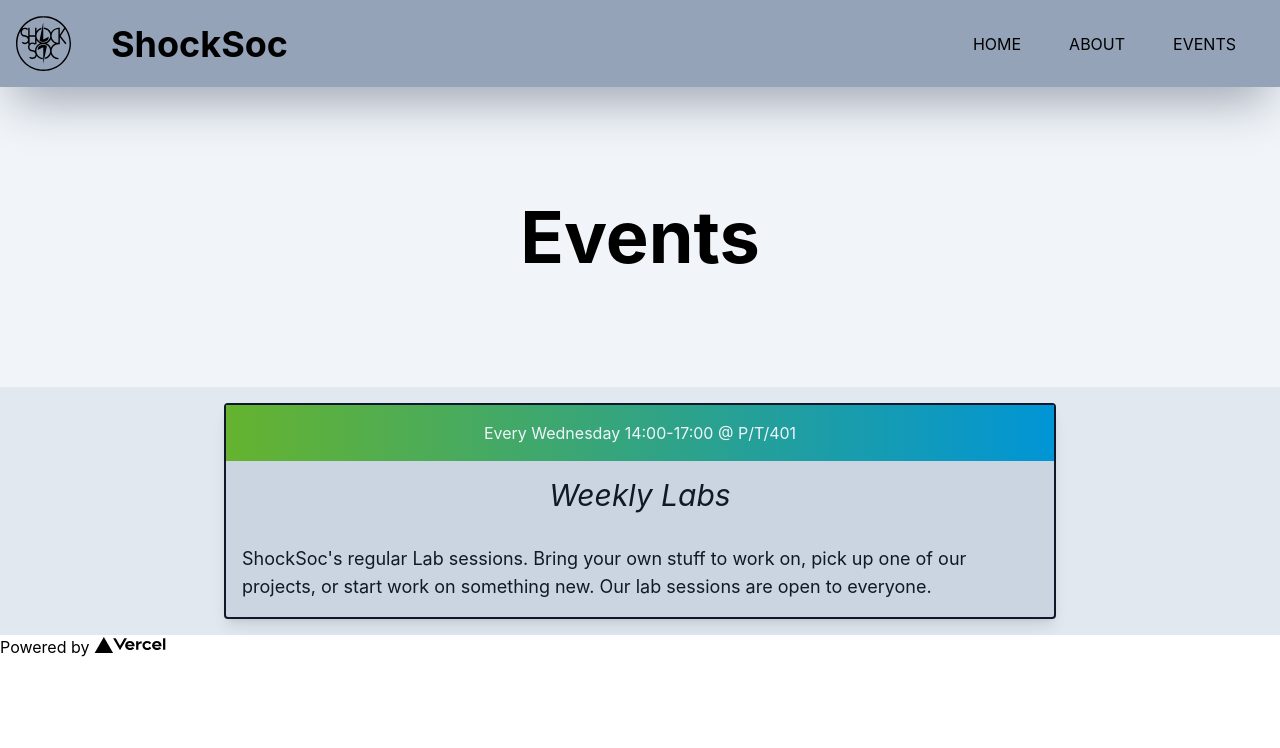
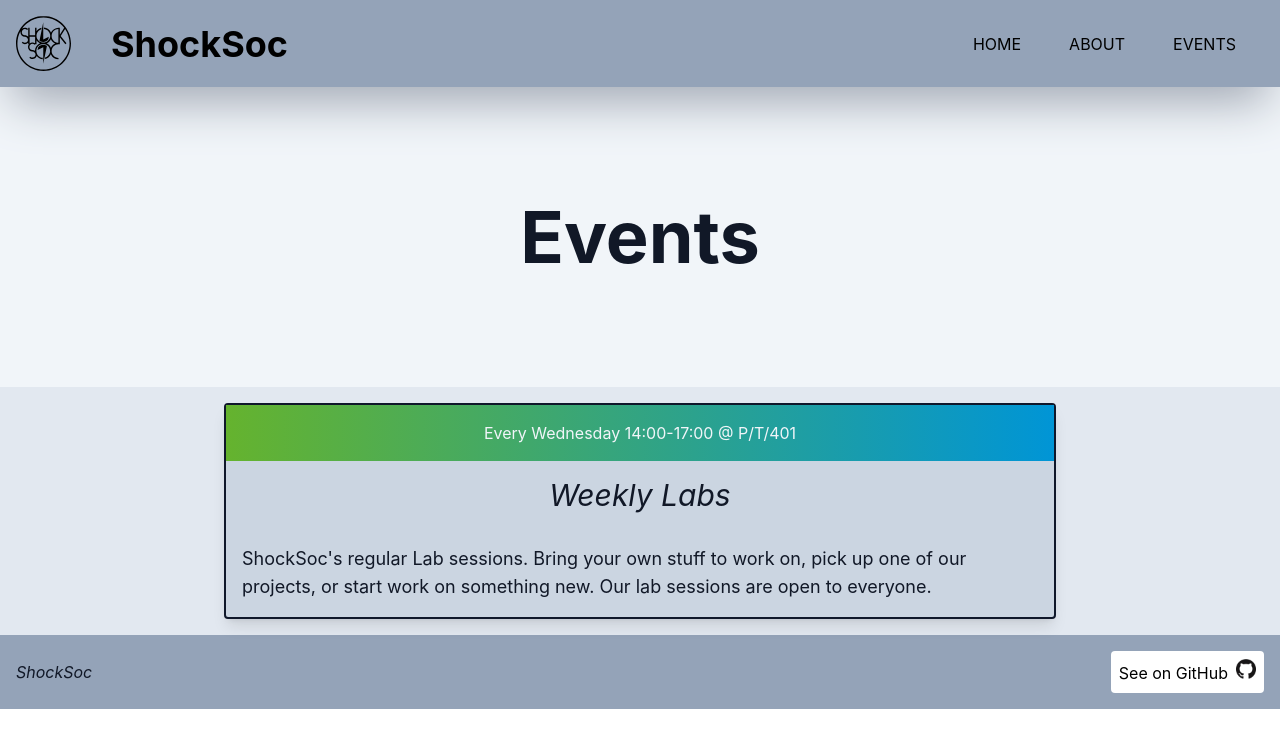
Before and after one commit to EngYork/website, a Next.js app: page /events in a window 1280 px wide. Shown: the top 748 px of the page. Built offline with nearby package versions, Linux system fonts and the light colour scheme.

Commit message:
Use custom page layout and create footer component
Signed-off-by: Giuseppe Barillari <joe2k01dev@gmail.com>

```diff
--- a/components/Events.tsx
+++ b/components/Events.tsx
@@ -15,7 +15,7 @@ const Events = () => {
   return (
     <>
       <div className="w-full bg-slate-100 dark:bg-gray-700 group">
-        <div className="flex flex-col items-center justify-center w-full h-[150px] sm:h-[300px] text-black dark:text-white">
+        <div className="flex flex-col items-center justify-center w-full h-[150px] sm:h-[300px] text-gray-900 dark:text-slate-100">
           <h1 className="text-5xl sm:text-7xl font-bold my-4">Events</h1>
         </div>
       </div>
--- /dev/null
+++ b/components/Footer.tsx
@@ -0,0 +1,29 @@
+import Image from "next/image";
+import React from "react";
+
+const Footer = () => {
+  return (
+    <footer>
+      <div className="w-full p-4 flex flex-row justify-between items-center bg-slate-400 dark:bg-slate-900 text-gray-900 dark:text-slate-100">
+        <span className="italic">ShockSoc</span>
+        <div>
+          <a href="https://github.com/ShockSoc/website">
+            <button className="rounded p-2 bg-white text-black items-center">
+              <span className="mr-2">See on GitHub</span>
+              <span>
+                <Image
+                  src="/assets/github.png"
+                  width={20}
+                  height={20}
+                  alt="GitHub logo"
+                />
+              </span>
+            </button>
+          </a>
+        </div>
+      </div>
+    </footer>
+  );
+};
+
+export { Footer };
--- /dev/null
+++ b/components/Layout.tsx
@@ -0,0 +1,19 @@
+import React from "react";
+import { Footer } from "./Footer";
+import { Header } from "./Header";
+
+type LayoutProps = {
+  children: JSX.Element[] | JSX.Element;
+};
+
+const Layout: React.FC<LayoutProps> = ({ children }) => {
+  return (
+    <>
+      <Header />
+      <main>{children}</main>
+      <Footer />
+    </>
+  );
+};
+
+export { Layout };
--- a/components/index.ts
+++ b/components/index.ts
@@ -6,3 +6,5 @@ export * from "./Carousel";
 export * from "./Info";
 export * from "./InfoCard";
 export * from "./Events";
+export * from "./Footer";
+export * from "./Layout";
--- a/pages/_app.tsx
+++ b/pages/_app.tsx
@@ -1,8 +1,13 @@
-import '../styles/globals.css'
-import type { AppProps } from 'next/app'
+import "../styles/globals.css";
+import type { AppProps } from "next/app";
+import { Layout } from "../components";
 
 function MyApp({ Component, pageProps }: AppProps) {
-  return <Component {...pageProps} />
+  return (
+    <Layout>
+      <Component {...pageProps} />
+    </Layout>
+  );
 }
 
-export default MyApp
+export default MyApp;
--- a/pages/about.tsx
+++ b/pages/about.tsx
@@ -5,19 +5,15 @@ import { AboutUs } from "../components/AboutUs";
 
 const About: NextPage = () => {
   return (
-    <div className="w-screen h-screen">
+    <>
       <Head>
         <title>ShockSoc York - About</title>
         <meta name="description" content="ShockSoc website - About page" />
         <link rel="icon" href="/favicon.ico" />
       </Head>
 
-      <Header />
-
-      <main>
-        <AboutUs />
-      </main>
-    </div>
+      <AboutUs />
+    </>
   );
 };
 
--- a/pages/events.tsx
+++ b/pages/events.tsx
@@ -5,31 +5,15 @@ import { Events, Header } from "../components";
 
 const Home: NextPage = () => {
   return (
-    <div className="w-screen h-screen">
+    <>
       <Head>
         <title>ShockSoc York - Events</title>
         <meta name="description" content="ShockSoc website - Events page" />
         <link rel="icon" href="/favicon.ico" />
       </Head>
-      <Header />
 
-      <main>
-        <Events />
-      </main>
-
-      <footer>
-        <a
-          href="https://vercel.com?utm_source=create-next-app&utm_medium=default-template&utm_campaign=create-next-app"
-          target="_blank"
-          rel="noopener noreferrer"
-        >
-          Powered by{" "}
-          <span>
-            <Image src="/vercel.svg" alt="Vercel Logo" width={72} height={16} />
-          </span>
-        </a>
-      </footer>
-    </div>
+      <Events />
+    </>
   );
 };
 
--- a/pages/index.tsx
+++ b/pages/index.tsx
@@ -1,36 +1,19 @@
 import type { NextPage } from "next";
 import Head from "next/head";
 import Image from "next/image";
-import { Header, Hero, Info } from "../components";
+import { Footer, Header, Hero, Info } from "../components";
 
 const Home: NextPage = () => {
   return (
-    <div className="w-screen h-screen">
+    <>
       <Head>
         <title>ShockSoc York - Home</title>
         <meta name="description" content="ShockSoc website - Home page" />
         <link rel="icon" href="/favicon.ico" />
       </Head>
-      <Header />
-
-      <main>
-        <Hero />
-        <Info />
-      </main>
-
-      <footer>
-        <a
-          href="https://vercel.com?utm_source=create-next-app&utm_medium=default-template&utm_campaign=create-next-app"
-          target="_blank"
-          rel="noopener noreferrer"
-        >
-          Powered by{" "}
-          <span>
-            <Image src="/vercel.svg" alt="Vercel Logo" width={72} height={16} />
-          </span>
-        </a>
-      </footer>
-    </div>
+      <Hero />
+      <Info />
+    </>
   );
 };
 
```
